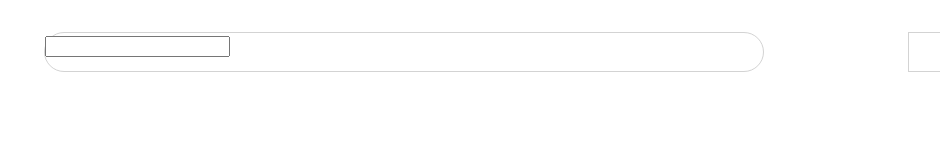
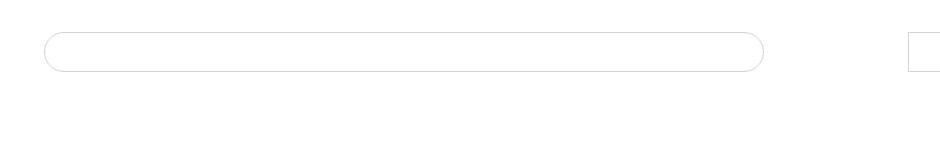
Before and after one commit to acelizondo1/google-searchpage, a plain HTML site: page index.html in a window 1280 px wide. Shown: the top 160 px of the page, 132-1072 px from the left. Drawn offline with Linux system fonts and the light colour scheme.

Commit message:
Added form to nav, adjusted css for input bar, changed the href of logo link to #

```diff
--- a/index.css
+++ b/index.css
@@ -8,6 +8,10 @@ body{
 
 nav{
     width: 98vw;
+
+}
+
+#nav-form{
     display: grid;
     grid-template-areas:
     'main-nav'
@@ -36,6 +40,19 @@ nav{
     border-radius: 25px;
 }
 
+#search-box{
+    padding-left: 1rem;
+}
+
+#search-input{
+    width: 85%;
+    height: 2rem;
+    border: none;
+}
+
+#search-input:focus{
+    outline: none;
+}
 
 #user-icon{
     grid-column: 10 / 12;
--- a/index.html
+++ b/index.html
@@ -9,9 +9,10 @@
 </head>
 <body>
     <nav>
+        <form action="" id="nav-form">
             <div id="main-nav">
                 <div id="a-logo">
-                <a href="https://www.google.com/webhp?hl=en&sa=X&ved=0ahUKEwjB0tfquvPrAhVQvZ4KHfNKCOQQPAgI">
+                    <a href="#">
                         <img src="https://www.google.com/images/branding/googlelogo/2x/googlelogo_color_92x30dp.png" alt="Google" id="google-logo">
                     </a>
                 </div>
@@ -31,6 +32,7 @@
             <div id="mini-nav">
 
             </div>
+        </form>
     </nav>
     <main class="results-body">
         <span id="resultsnumbers"></span>
```
Lines whose indentation alone changed are shown as unchanged.
